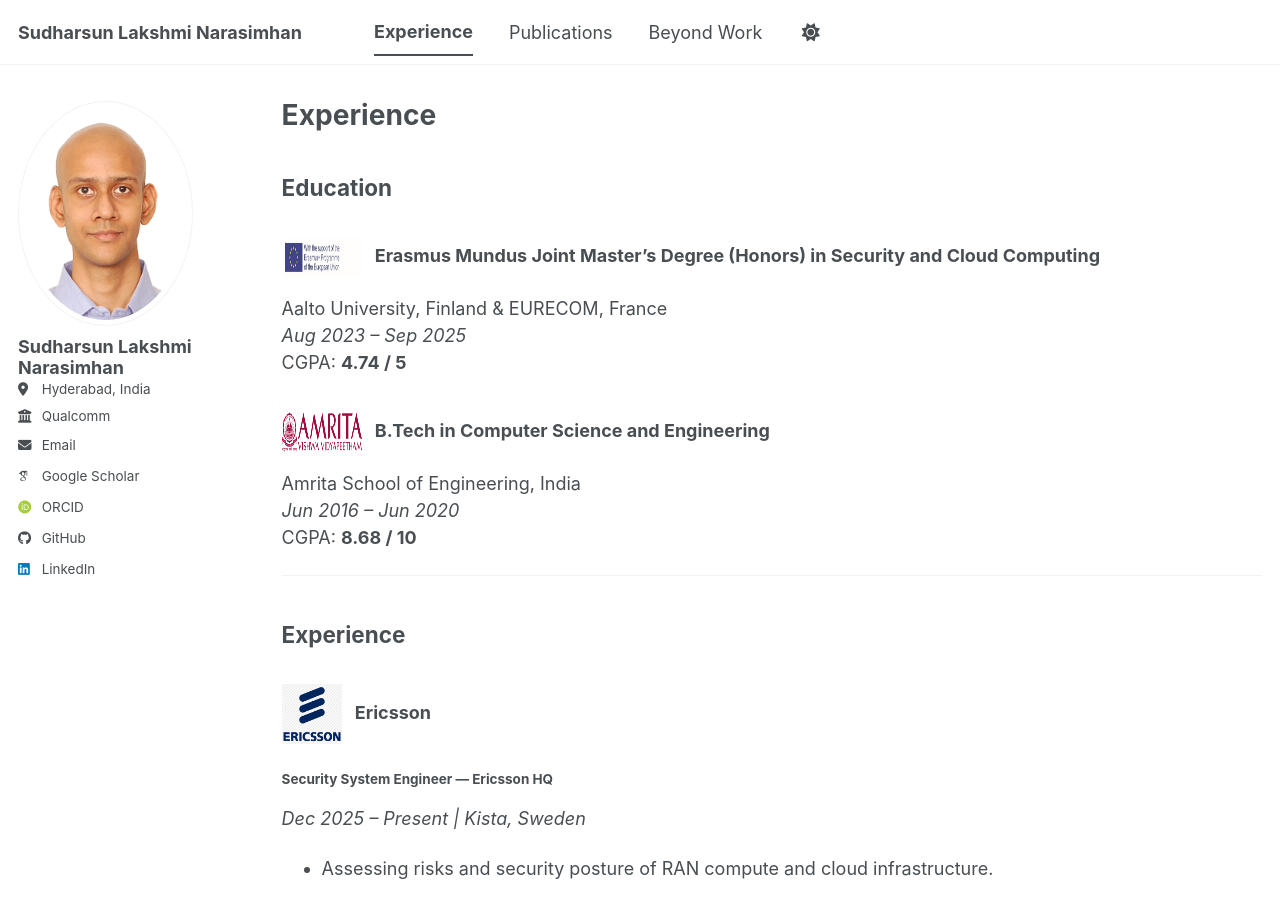
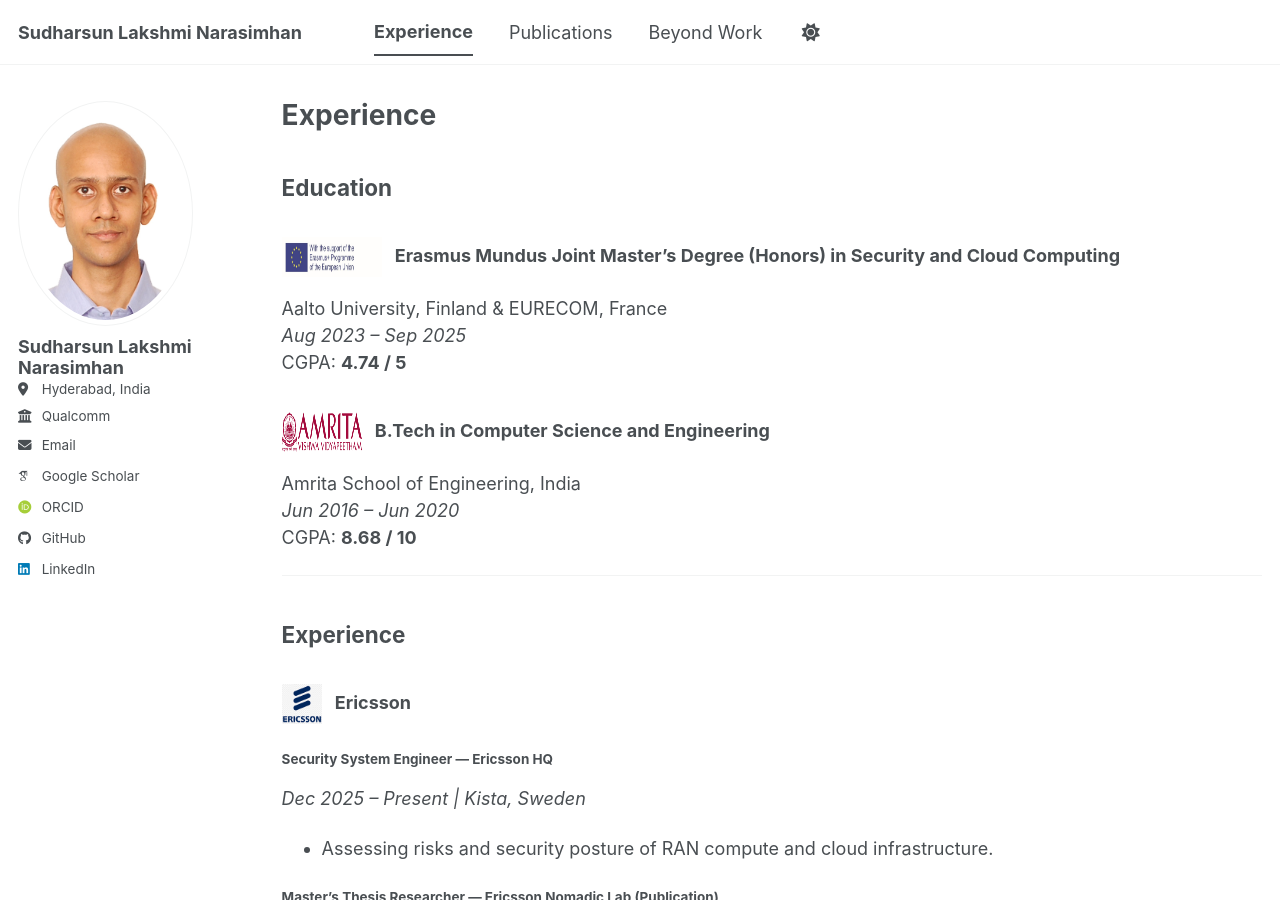
Before and after one commit to sudlaksh/sudlaksh.github.io, a Jekyll site: the page built from _pages/cv.md, in a window 1280 px wide and 900 px high. Built offline with Jekyll 4.4.1, drawn with Linux system fonts in a browser that asks for light colours; some web fonts are replaced; a script bundle is joined from its source files by our own code; library files that are not in the unit come from our copies.

Commit message:
Update cv.md

```diff
--- a/_pages/cv.md
+++ b/_pages/cv.md
@@ -10,7 +10,7 @@
 {% include base_path %}
 ## Education
 
-### ![Aalto Logo](/images/aalto-logo.png){: style="width:80px; height:40px; vertical-align:middle; margin-right:0.5rem;"} Erasmus Mundus Joint Master’s Degree (Honors) in Security and Cloud Computing
+### ![Aalto Logo](/images/aalto-logo.png){: style="width:100px; height:40px; vertical-align:middle; margin-right:0.5rem;"} Erasmus Mundus Joint Master’s Degree (Honors) in Security and Cloud Computing
 Aalto University, Finland & EURECOM, France
 *Aug 2023 – Sep 2025*
 CGPA: **4.74 / 5**
@@ -24,7 +24,7 @@
 
 ## Experience
 
-### ![Ericsson Logo](/images/ericsson-logo.png){: style="width:60px; height:60px; vertical-align:middle; margin-right:0.5rem;" } **Ericsson**
+### ![Ericsson Logo](/images/ericsson-logo.png){: style="width:40px; height:40px; vertical-align:middle; margin-right:0.5rem;" } **Ericsson**
 
 #### Security System Engineer — Ericsson HQ
 *Dec 2025 – Present | Kista, Sweden*
@@ -43,7 +43,7 @@
 
 ---
 
-### ![Cisco Logo](/images/cisco-logo.png){: style="width:60px; height:60px; vertical-align:middle; margin-right:0.5rem;" } **Cisco Systems**
+### ![Cisco Logo](/images/cisco-logo.png){: style="width:40px; height:40px; vertical-align:middle; margin-right:0.5rem;" } **Cisco Systems**
 
 #### Network Consulting Engineer
 *Jan 2020 – Aug 2023 | Bengaluru, India*
```
